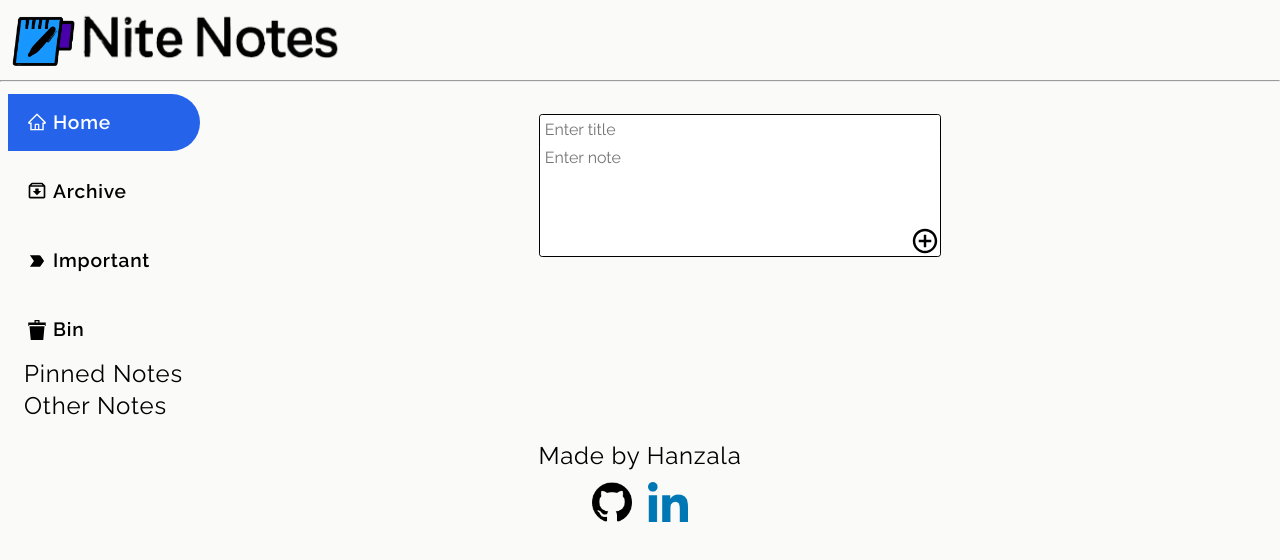
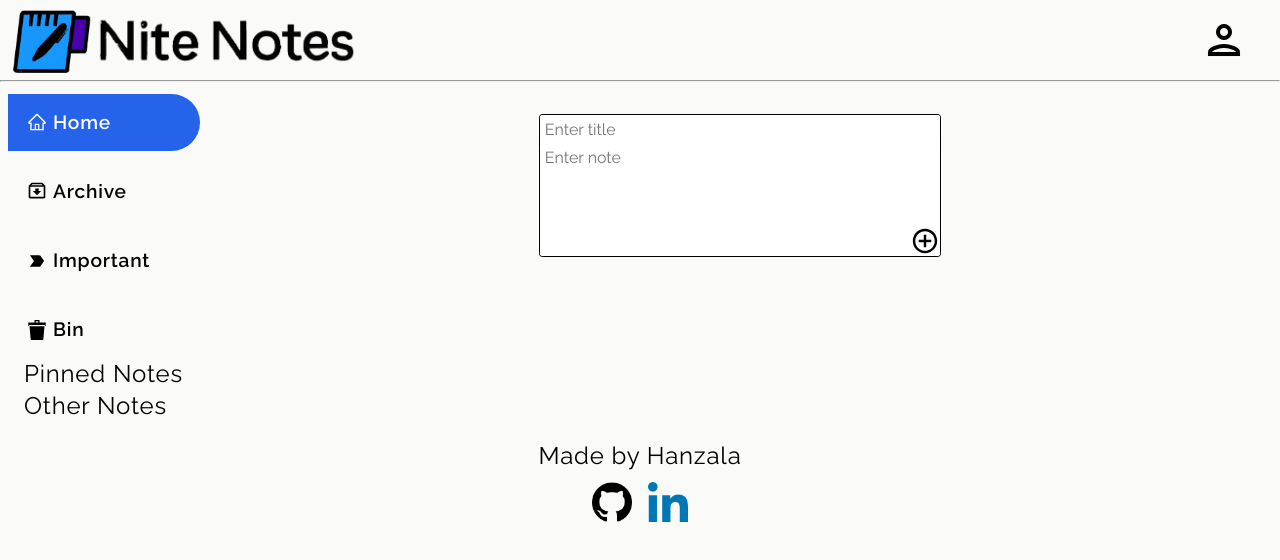
Before and after one commit to HanzalaKabir/notes_app_react, a React (Create React App) app: page / in a window 1280 px wide. Shown: the top 560 px of the page. Built offline with nearby package versions, Linux system fonts and the light colour scheme.

Commit message:
working on loginModal

```diff
--- a/package.json
+++ b/package.json
@@ -3,6 +3,7 @@
   "version": "0.1.0",
   "private": true,
   "dependencies": {
+    "@babel/plugin-proposal-private-property-in-object": "^7.21.11",
     "@emotion/react": "^11.11.4",
     "@emotion/styled": "^11.11.5",
     "@mui/material": "^5.16.0",
--- a/src/components/header/header.css
+++ b/src/components/header/header.css
@@ -1,21 +1,35 @@
-.header{
-    padding-left: 0.7em;
-    /* padding-top: 0.7em; */
+.header {
+  padding-left: 0.7em;
+  justify-content: space-between;
+  /* padding-top: 0.7em; */
 }
-.headerLogoContainer{
-    width: 5%;
-    height: 5em;
+
+.headerLogoContainer {
+  width: 5rem;
+  height: 5rem;
 }
-.headerLogo{
-    width: 100%;
-    height: 100%;
-    object-fit:contain;
+
+.headerLogo {
+  width: 100%;
+  height: 100%;
+  object-fit: contain;
 }
-.titleContainer{
-    width: 17em;
+
+.titleContainer {
+  width: 17em;
 }
-.titleLogo{
-    width: 100%;
-    height: 100%;
-    object-fit: contain;
+
+.titleLogo {
+  width: 100%;
+  height: 100%;
+  object-fit: contain;
 }
+
+.signup-button {
+  position: relative;
+  right: 2rem;
+}
+
+.material-icons-outlined {
+  font-size: 3rem;
+}
--- a/src/components/header/header.jsx
+++ b/src/components/header/header.jsx
@@ -1,19 +1,38 @@
 import "./header.css";
 import appLogo from "../../assets/logo.png";
 import titleLogo from "../../assets/heading.png";
+import { useState } from "react";
+import { LoginModal } from "../modal/loginModal";
 
 export const Header = () => {
+  const [showModal, setShowModal] = useState(false);
+
+  const handleProfileClick = () => {
+    setShowModal(true);
+  };
+
   return (
     <>
-      <header className="d-flex align-center header">
-        <div className="headerLogoContainer">
-          <img className="headerLogo" src={appLogo} alt="appLogo" />
+      <header className="d-flex header">
+        <div className="d-flex">
+          <div className="headerLogoContainer">
+            <img className="headerLogo" src={appLogo} alt="appLogo" />
+          </div>
+          <div className="titleContainer">
+            <img className="titleLogo" src={titleLogo} alt="titleLogo" />
+          </div>
         </div>
-        <div className="titleContainer">
-          <img className="titleLogo" src={titleLogo} alt="titleLogo" />
+        <div className="signup-button d-flex align-center justify-center">
+          <span
+            className="material-icons-outlined"
+            onClick={handleProfileClick}
+          >
+            person
+          </span>
         </div>
       </header>
       <hr />
+      {showModal && <LoginModal />}
     </>
   );
 };
--- a/src/components/index.js
+++ b/src/components/index.js
@@ -3,3 +3,4 @@ export { Header } from "./header/header";
 export { Sidebar } from "./sidebar/sidebar";
 export { InputCard } from "./InputCard/InputCard";
 export { NoteCard } from "./NoteCard/NoteCard";
+export { LoginModal } from "./modal/loginModal";
--- /dev/null
+++ b/src/components/modal/loginModal.css
@@ -0,0 +1,35 @@
+.modal-container {
+  border: 2px solid black;
+  display: inline-block;
+  background-color: white;
+  position: absolute;
+  right: 1px;
+  width: 15rem;
+}
+
+.label {
+  display: block;
+}
+
+.login {
+  text-align: center;
+  background-color: #fc6c28;
+  color: white;
+  height: 3rem;
+  display: flex;
+  justify-content: center;
+  align-items: center;
+  font-size: 2.3rem;
+  padding: 2rem;
+  box-shadow: 5px 5px 10px 5px rgba(0, 0, 0, 0.3);
+  margin-bottom: 1rem;
+}
+
+.login-input {
+  width: 80%;
+  align-items: center;
+}
+
+.username {
+  margin-bottom: 1rem;
+}
--- /dev/null
+++ b/src/components/modal/loginModal.jsx
@@ -0,0 +1,27 @@
+import "./loginModal.css";
+import React from "react";
+
+export const LoginModal = () => {
+  return (
+    <div className="modal-wrapper">
+      <div className="modal-container">
+        <div className="login">Login</div>
+        <div className="form-container">
+          <form>
+            <div className="username">
+              <label className="label">Username*</label>
+              <input className="login-input" type="text" required="true" />
+            </div>
+            <div className="password">
+              <label className="label">Password*</label>
+              <input className="login-input" type="text" required="true" />
+            </div>
+            <div>
+              <button className="btn-submit">Submit</button>
+            </div>
+          </form>
+        </div>
+      </div>
+    </div>
+  );
+};
```
Also changed, not shown: src/components/modal/ShowLoginModal.jsx (added), 1 other file (tests, documents, lock files or other folders).
